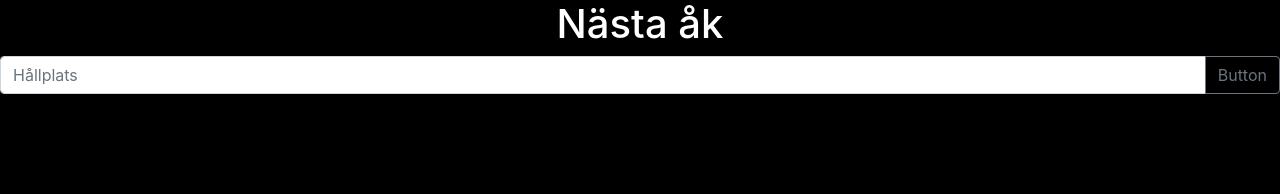
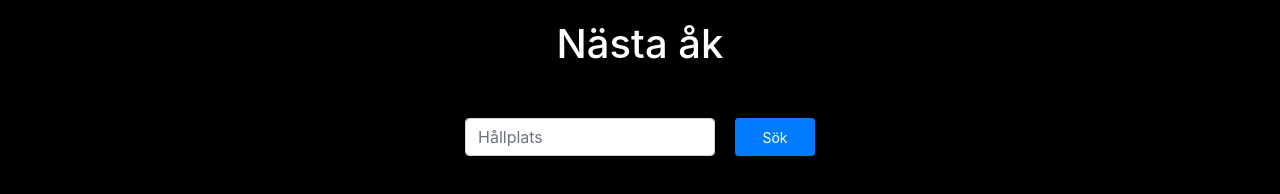
Before and after one commit to guasc0/Tram, a plain HTML site: page index.html in a window 1280 px wide. Drawn offline with nearby package versions, Linux system fonts and the light colour scheme.

Commit message:
adds basic design for input field and search btn

```diff
--- a/index.html
+++ b/index.html
@@ -17,13 +17,16 @@
     <h1>Nästa åk<h1>
     </div>
 
+    <div id="wrapper">
+    <div class="station-search-field">
+      <div class="station-adress-input">
         <div class="input-group mb-3">
           <input type="text" class="form-control" placeholder="Hållplats" aria-label="Recipient's username" aria-describedby="button-addon2">
-      <div class="input-group-append">
-        <button class="btn btn-outline-secondary" type="button" id="button-addon2">Button</button>
         </div>
       </div>
-
+      <button type="button" class="btn btn-primary btn-sm search-button" onclick="tesst()">Sök</button>
+    </div>
+  </div>
     <script src="../Tram/script.js"></script>
     <script src="../Tram/bower_components/bootstrap/dist/js/bootstrap.min.js"></script>
   </body>
--- a/script.js
+++ b/script.js
@@ -1,3 +1,8 @@
 var x = 10;
 
 console.log(x);
+
+
+function tesst() {
+    alert("Haj");
+}
--- a/style.css
+++ b/style.css
@@ -4,6 +4,24 @@ body {
 
 .header {
   color: white;
+  margin-top: 20px;
   font-size: 25px;
   text-align: center;
 }
+#wrapper {
+  margin-top: 50px;
+}
+.station-search-field {
+  width: 350px;
+  height: 50px;
+  margin:auto;
+}
+.station-adress-input {
+  width: 250px;
+  float: left;
+}
+.search-button {
+  height: 38px !important;
+  width: 80px;
+  float: right;
+}
```
Lines whose indentation alone changed are shown as unchanged.
